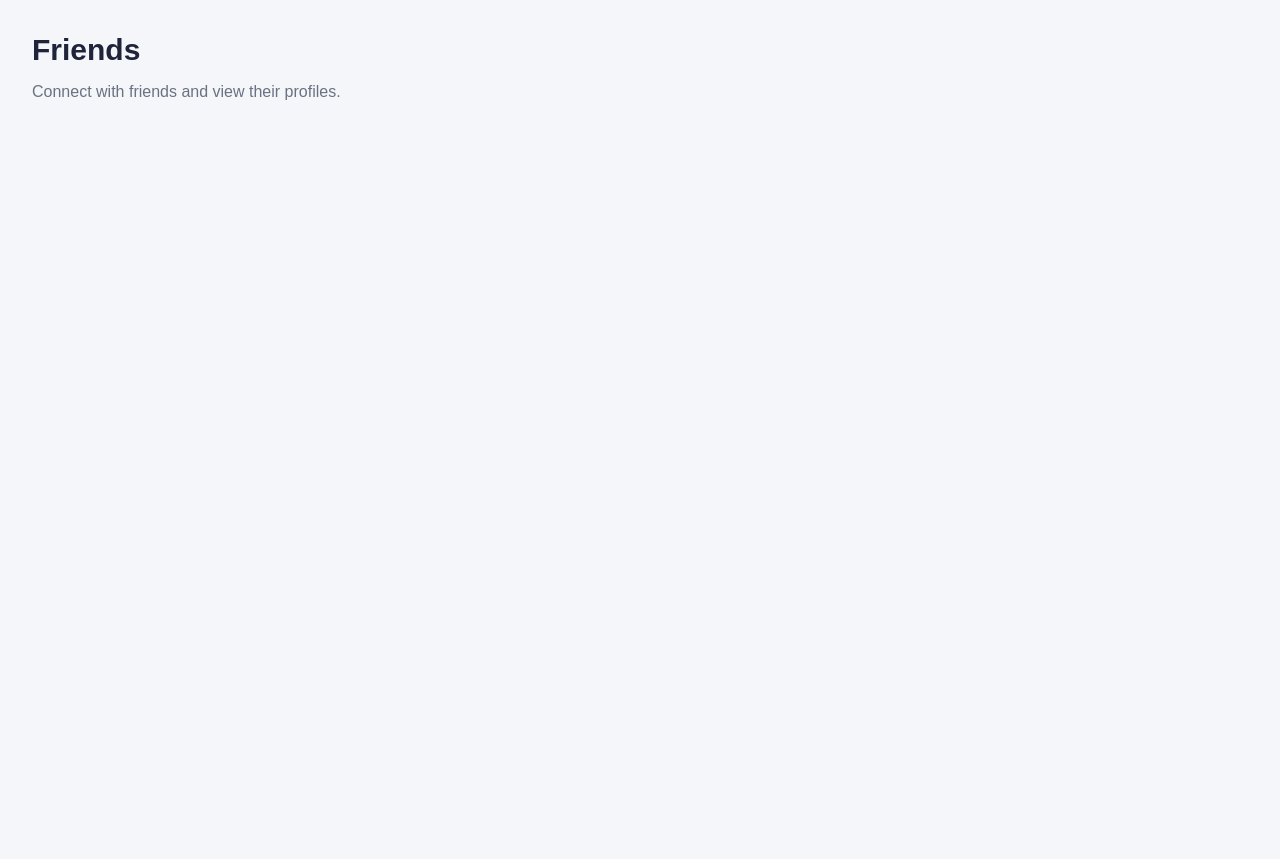
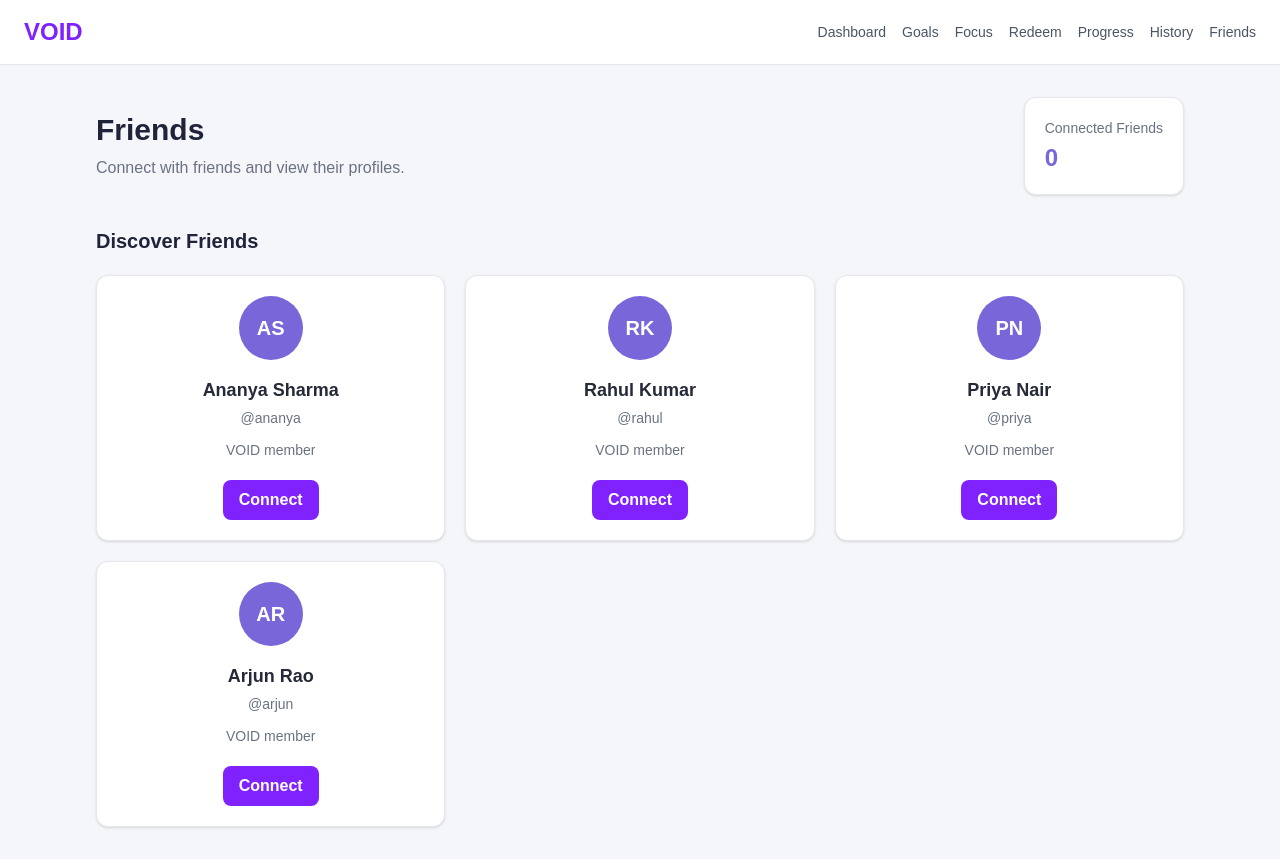
Before and after one commit to shreevidyababu77/Void, a Next.js app: page /friends in a window 1280 px wide. Before the commit the page ends 800 px from the top, so only its background shows below. Built offline with nearby package versions, Linux system fonts and the light colour scheme.

Commit message:
feat: implement friends connection page

```diff
--- a/app/friends/page.jsx
+++ b/app/friends/page.jsx
@@ -1,13 +1,97 @@
+"use client";
+
+import { useState } from "react";
+import { dummyFriends } from "../../data/dummyData";
+import Navbar from "../../components/layout/Navbar";
+import Card from "../../components/ui/Card";
+import Button from "../../components/ui/Button";
+
 export default function FriendsPage() {
+  const [connectedFriends, setConnectedFriends] = useState([]);
+
+  const handleConnect = (friendId) => {
+    setConnectedFriends((previous) =>
+      previous.includes(friendId)
+        ? previous.filter((id) => id !== friendId)
+        : [...previous, friendId]
+    );
+  };
+
   return (
-    <main className="min-h-screen bg-[#F5F6FA] p-8">
-      <h1 className="text-3xl font-bold text-[#20243A]">
-        Friends
-      </h1>
+    <main className="min-h-screen bg-[#F5F6FA]">
+      <Navbar />
 
-      <p className="mt-3 text-gray-500">
-        Connect with friends and view their profiles.
-      </p>
+      <div className="mx-auto max-w-6xl p-8">
+        <div className="mb-8 flex flex-wrap items-center justify-between gap-4">
+          <div>
+            <h1 className="text-3xl font-bold text-[#20243A]">
+              Friends
+            </h1>
+            <p className="mt-2 text-gray-500">
+              Connect with friends and view their profiles.
+            </p>
+          </div>
+
+          <Card>
+            <p className="text-sm text-gray-500">
+              Connected Friends
+            </p>
+            <p className="mt-1 text-2xl font-bold text-[#7966D8]">
+              {connectedFriends.length}
+            </p>
+          </Card>
+        </div>
+
+        <h2 className="mb-5 text-xl font-semibold text-[#20243A]">
+          Discover Friends
+        </h2>
+
+        <div className="grid grid-cols-1 gap-5 sm:grid-cols-2 lg:grid-cols-3">
+          {dummyFriends.map((friend) => {
+            const isConnected = connectedFriends.includes(friend.id);
+
+            return (
+              <Card key={friend.id}>
+                <div className="flex flex-col items-center text-center">
+                  <div className="flex h-16 w-16 items-center justify-center rounded-full bg-[#7966D8] text-xl font-bold text-white">
+                    {friend.avatar}
+                  </div>
+
+                  <h3 className="mt-4 text-lg font-semibold text-[#252938]">
+                    {friend.name}
+                  </h3>
+
+                  <p className="mt-1 text-sm text-gray-500">
+                    {friend.username}
+                  </p>
+
+                  <p className="mt-3 text-sm text-gray-500">
+                    VOID member
+                  </p>
+
+                  <div className="mt-5 w-full">
+                    <Button
+                      block
+                      variant={isConnected ? "secondary" : "primary"}
+                      onClick={() => handleConnect(friend.id)}
+                    >
+                      {isConnected ? "Connected ✓" : "Connect"}
+                    </Button>
+                  </div>
+                </div>
+              </Card>
+            );
+          })}
+        </div>
+
+        {dummyFriends.length === 0 && (
+          <Card>
+            <p className="py-8 text-center text-gray-500">
+              No friends available yet.
+            </p>
+          </Card>
+        )}
+      </div>
     </main>
   );
 }
```
